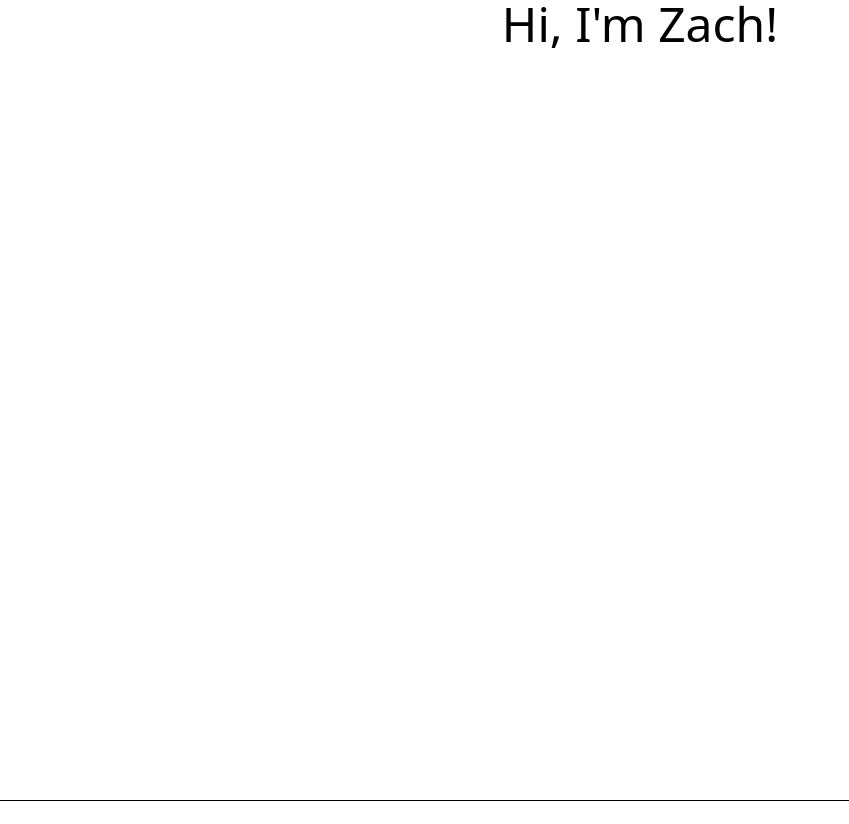
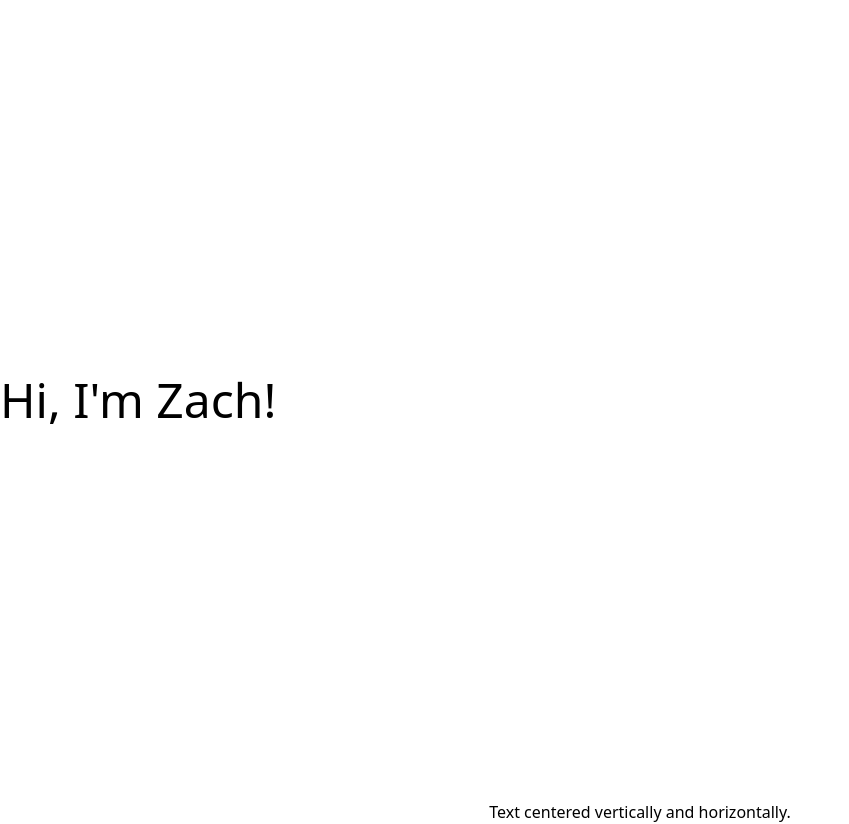
Before and after one commit to Flapjack2000/personal-website, a React (Vite) app: page / in a window 1280 px wide. Shown: the whole page, without its empty margins (0-849 px from the left). Before the commit the page ends 801 px from the top, so only its background shows below. Built offline with nearby package versions, Linux system fonts and the light colour scheme.

Commit message:
compare div to example

```diff
--- a/src/App.jsx
+++ b/src/App.jsx
@@ -5,11 +5,13 @@ import viteLogo from '/vite.svg'
 function App() {
   return (
     <>
-      <div class="flex h-screen justify-center content-center">
-        <p class="text-5xl">Hi, I'm Zach!</p>
+      <div class="flex h-screen justify-center items-center">
+        <p class="text-5xl flex-1">Hi, I'm Zach!</p>
       </div>
-      <hr />
-      <p></p>
+
+      <div class="... flex items-center justify-center">
+        <p>Text centered vertically and horizontally.</p>
+      </div>
     </>
   )
 }
```
